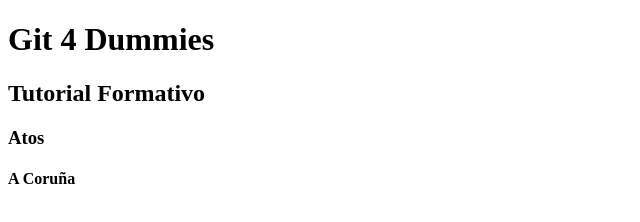
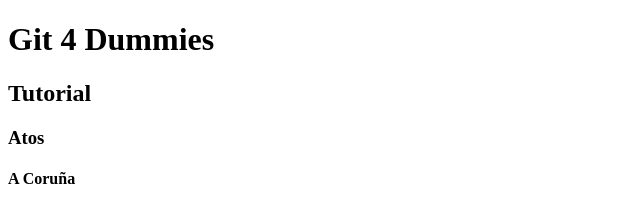
Before and after one commit to Andresinglesespana/Git4Dummies, a plain HTML site: page index.html in a window 1280 px wide. Shown: the whole page, without its empty margins (0-640 px from the left). Drawn offline with Linux system fonts and the light colour scheme.

Commit message:
Cambio en el h2

```diff
--- a/index.html
+++ b/index.html
@@ -6,7 +6,7 @@
   </head>
   <body>
     <h1>Git 4 Dummies</h1>
-    <h2>Tutorial Formativo</h2>
+    <h2>Tutorial</h2>
     <h3>Atos</h3>
     <h4>A Coruña</h4>
   </body>
```
